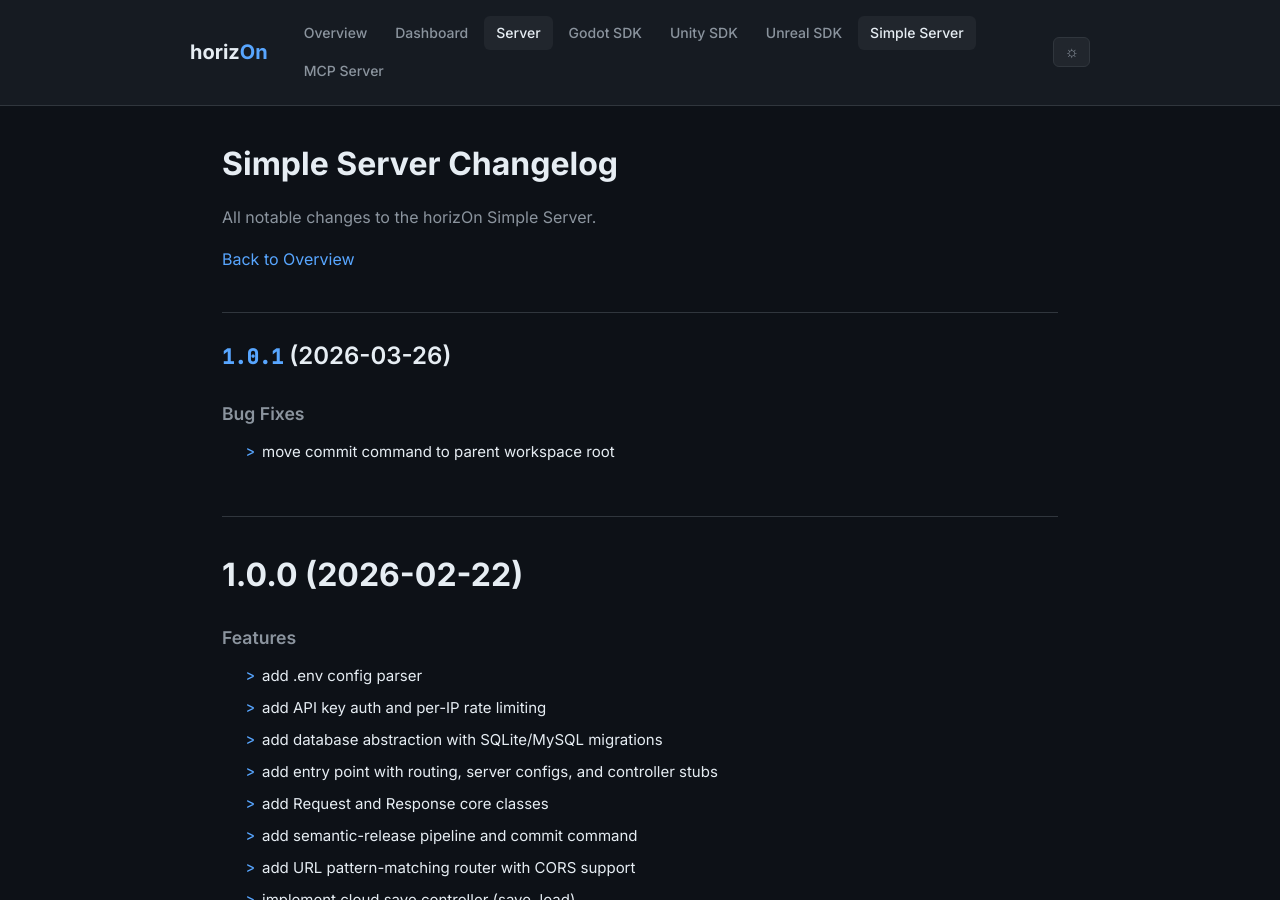
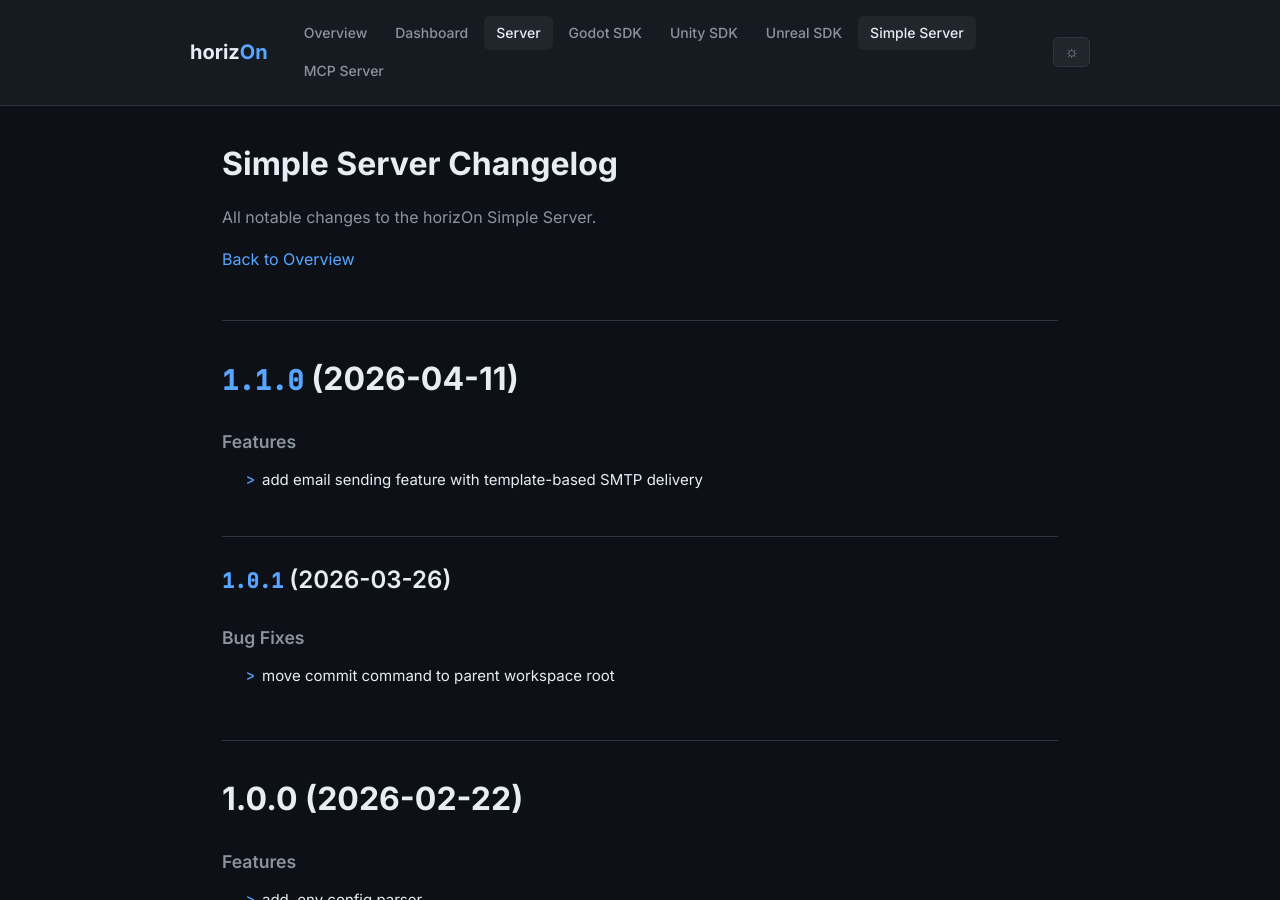
Before and after one commit to ProjectMakersDE/horizOn-Changelog, a Jekyll site: the page built from simple-server-changelog.md, in a window 1280 px wide and 900 px high. Built offline with Jekyll 4.4.1, drawn with Linux system fonts in a browser that asks for light colours.

Commit message:
chore: sync changelogs [skip ci]

```diff
--- a/simple-server-changelog.md
+++ b/simple-server-changelog.md
@@ -8,6 +8,13 @@ title: Simple Server Changelog
 All notable changes to the horizOn Simple Server.
 
 [Back to Overview](.)
+
+# [1.1.0](https://github.com/ProjectMakersDE/horizOn-simpleServer/compare/v1.0.1...v1.1.0) (2026-04-11)
+
+
+### Features
+
+* add email sending feature with template-based SMTP delivery ([ef36aca](https://github.com/ProjectMakersDE/horizOn-simpleServer/commit/ef36acab691fad26799ba938cb0fd60c1dfb19ab))
 
 ## [1.0.1](https://github.com/ProjectMakersDE/horizOn-simpleServer/compare/v1.0.0...v1.0.1) (2026-03-26)
 
```
Also changed, not shown: index.md (+1 -1 lines).
